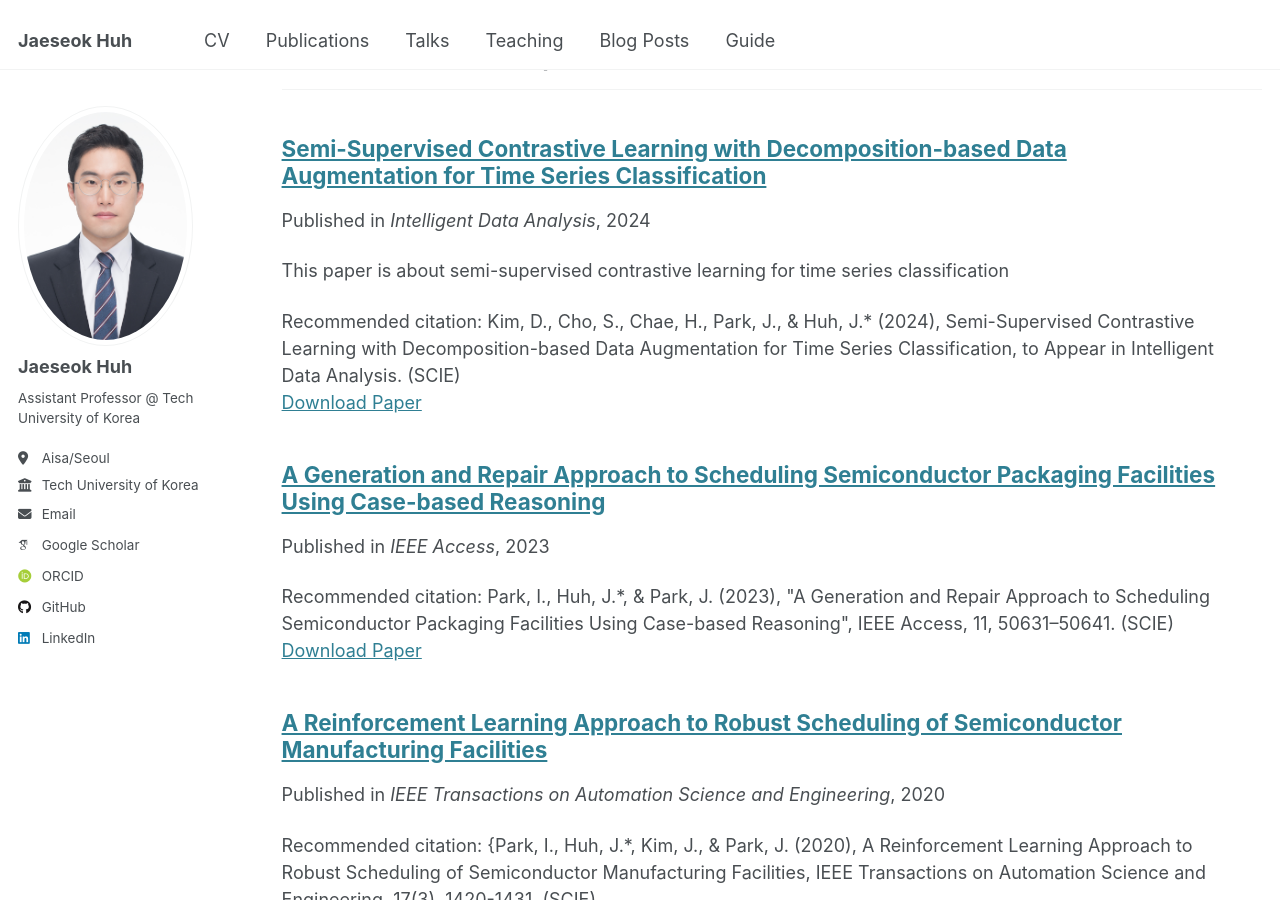
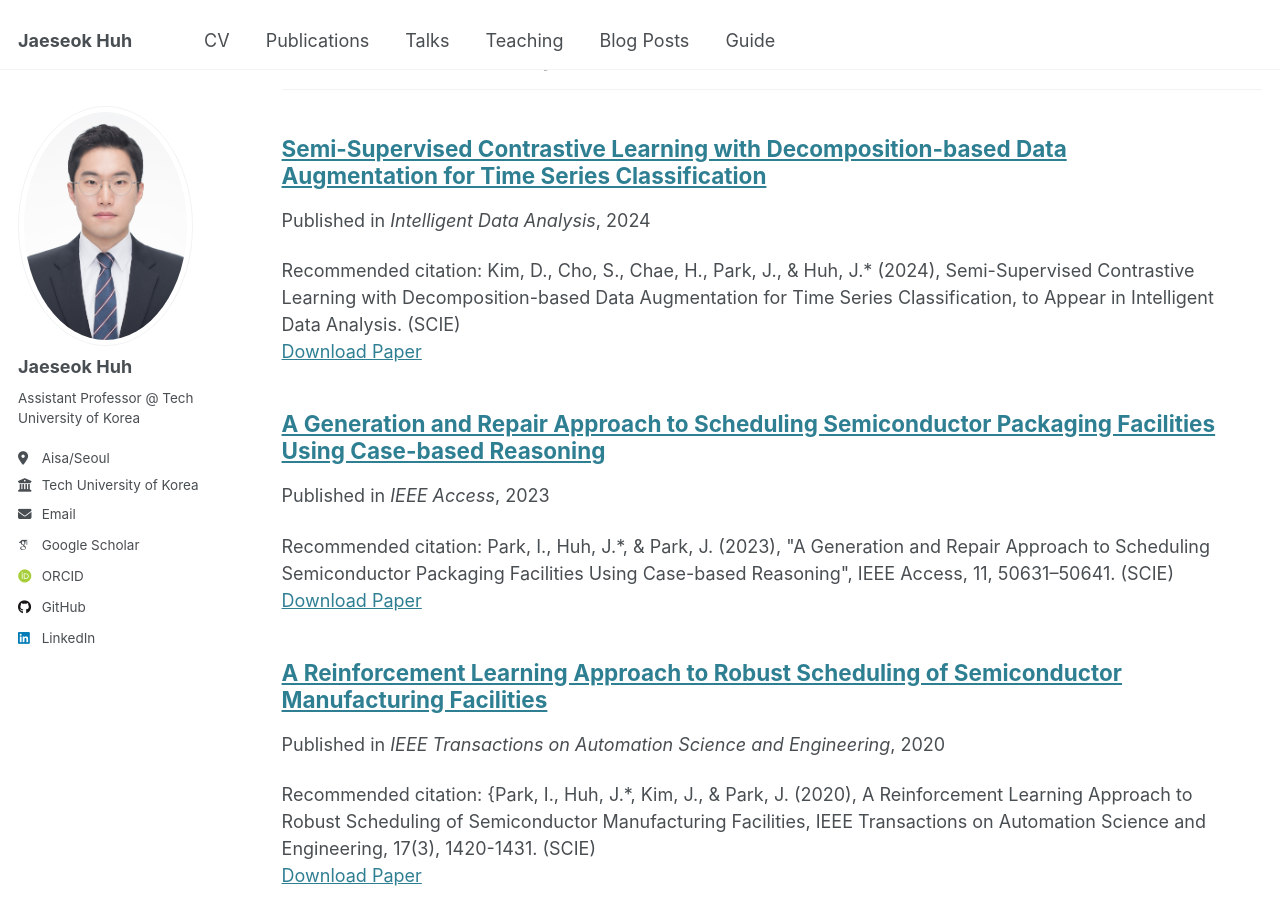
Before and after one commit to LaonHJS/laonhjs.github.io, a Jekyll site: the page built from _pages/publications.html, in a window 1280 px wide and 900 px high, scrolled down 818 px. Built offline with Jekyll 4.4.1, drawn with Linux system fonts in a browser that asks for light colours; some web fonts are replaced.

Commit message:
Update contrastive.md

```diff
--- a/_publications/contrastive.md
+++ b/_publications/contrastive.md
@@ -5,7 +5,7 @@ category: inter_journal
 permalink: /publication/contrastive
 date: 2024-05-30
 venue: 'Intelligent Data Analysis'
-excerpt: 'This paper is about semi-supervised contrastive learning for time series classification'
+excerpt: ''
 paperurl: 'https://content.iospress.com/articles/intelligent-data-analysis/ida240002'
 citation: 'Kim, D., Cho, S., Chae, H., Park, J., & Huh, J.* (2024), Semi-Supervised Contrastive Learning with Decomposition-based Data Augmentation for Time Series Classification, to Appear in Intelligent Data Analysis. (SCIE)'
 ---
```
